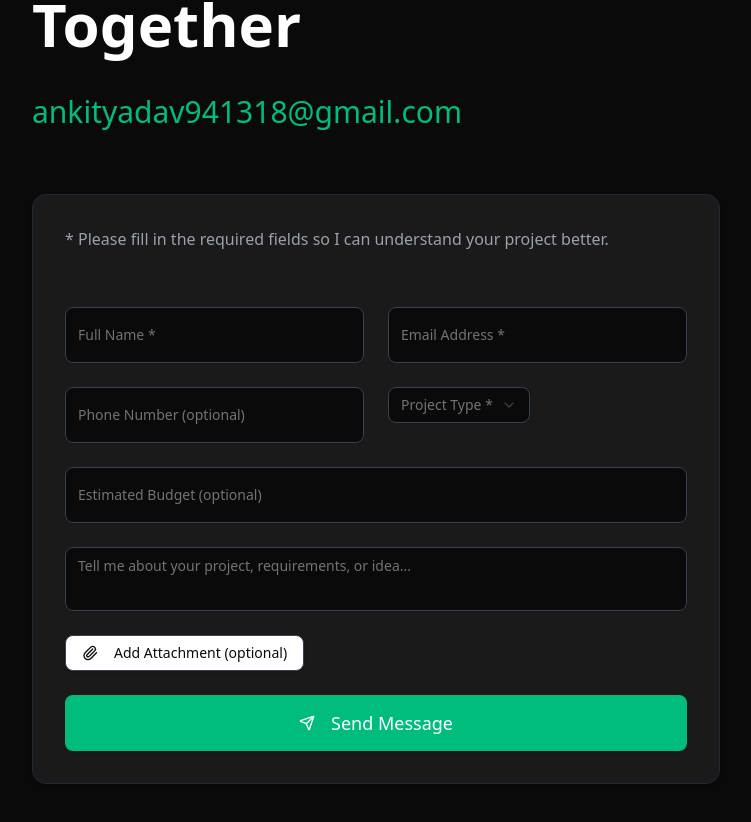
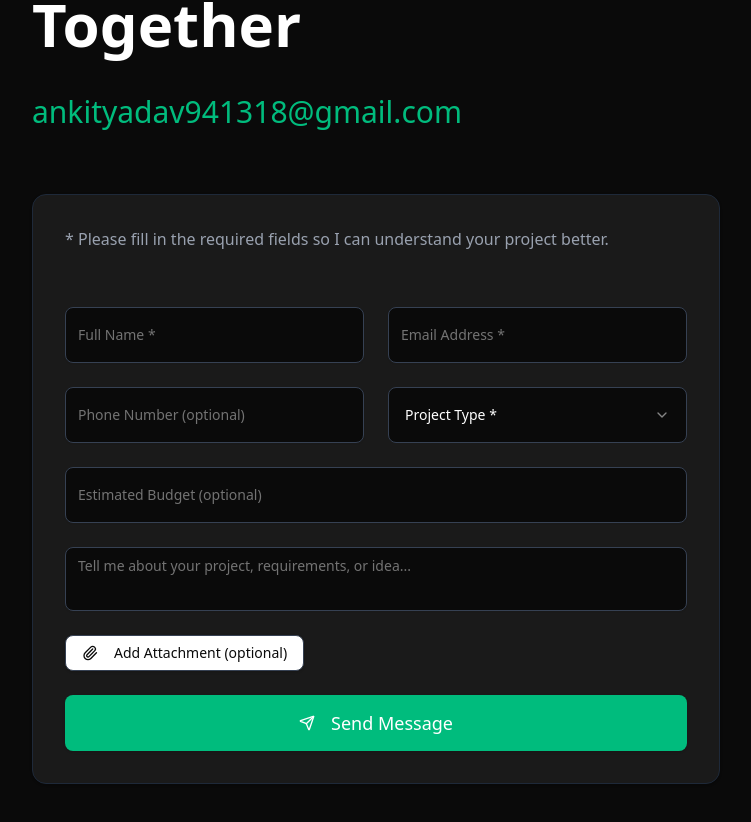
Before and after one commit to ankityadav966/PortFolio, a React (Vite) app: page / in a window 1280 px wide. Shown: the part 9294-10116 px from the top of the page, without its empty margins (416-1167 px from the left). Built offline with nearby package versions, Linux system fonts and the light colour scheme.

Commit message:
fix: correct ui components import path (case sensitive)

```diff
--- a/src/components/Portfolio/ContactSection.jsx
+++ b/src/components/Portfolio/ContactSection.jsx
@@ -8,7 +8,8 @@ import {
   SelectItem,
   SelectTrigger,
   SelectValue,
-} from "@/Components/ui/select";
+} from "@/components/ui/select";
+
 import { Card } from "@/components/ui/card";
 import { Send, Paperclip } from "lucide-react";
 import { toast } from "sonner";
--- a/src/components/ui/select.jsx
+++ b/src/components/ui/select.jsx
@@ -1,166 +1,74 @@
-import * as React from "react"
-import * as SelectPrimitive from "@radix-ui/react-select"
-import { CheckIcon, ChevronDownIcon, ChevronUpIcon } from "lucide-react"
+import * as React from "react";
+import * as SelectPrimitive from "@radix-ui/react-select";
+import { Check, ChevronDown } from "lucide-react";
+import { cn } from "@/lib/utils";
 
-import { cn } from "@/lib/utils"
+const Select = SelectPrimitive.Root;
 
-function Select({
-  ...props
-}) {
-  return <SelectPrimitive.Root data-slot="select" {...props} />;
-}
-
-function SelectGroup({
-  ...props
-}) {
-  return <SelectPrimitive.Group data-slot="select-group" {...props} />;
-}
-
-function SelectValue({
-  ...props
-}) {
-  return <SelectPrimitive.Value data-slot="select-value" {...props} />;
-}
-
-function SelectTrigger({
-  className,
-  size = "default",
-  children,
-  ...props
-}) {
-  return (
+const SelectTrigger = React.forwardRef(
+  ({ className, children, ...props }, ref) => (
     <SelectPrimitive.Trigger
-      data-slot="select-trigger"
-      data-size={size}
+      ref={ref}
       className={cn(
-        "border-input data-[placeholder]:text-muted-foreground [&_svg:not([class*='text-'])]:text-muted-foreground focus-visible:border-ring focus-visible:ring-ring/50 aria-invalid:ring-destructive/20 dark:aria-invalid:ring-destructive/40 aria-invalid:border-destructive dark:bg-input/30 dark:hover:bg-input/50 flex w-fit items-center justify-between gap-2 rounded-md border bg-transparent px-3 py-2 text-sm whitespace-nowrap shadow-xs transition-[color,box-shadow] outline-none focus-visible:ring-[3px] disabled:cursor-not-allowed disabled:opacity-50 data-[size=default]:h-9 data-[size=sm]:h-8 *:data-[slot=select-value]:line-clamp-1 *:data-[slot=select-value]:flex *:data-[slot=select-value]:items-center *:data-[slot=select-value]:gap-2 [&_svg]:pointer-events-none [&_svg]:shrink-0 [&_svg:not([class*='size-'])]:size-4",
+        "flex h-14 w-full items-center justify-between rounded-md border border-gray-700 bg-[#0a0a0a] px-4 text-sm text-white focus:outline-none focus:ring-2 focus:ring-emerald-500",
         className
       )}
-      {...props}>
+      {...props}
+    >
       {children}
-      <SelectPrimitive.Icon asChild>
-        <ChevronDownIcon className="size-4 opacity-50" />
+      <SelectPrimitive.Icon>
+        <ChevronDown className="h-4 w-4 opacity-50" />
       </SelectPrimitive.Icon>
     </SelectPrimitive.Trigger>
-  );
-}
+  )
+);
+SelectTrigger.displayName = "SelectTrigger";
 
-function SelectContent({
-  className,
-  children,
-  position = "popper",
-  align = "center",
-  ...props
-}) {
-  return (
+const SelectContent = React.forwardRef(
+  ({ className, children, ...props }, ref) => (
     <SelectPrimitive.Portal>
       <SelectPrimitive.Content
-        data-slot="select-content"
+        ref={ref}
         className={cn(
-          "bg-popover text-popover-foreground data-[state=open]:animate-in data-[state=closed]:animate-out data-[state=closed]:fade-out-0 data-[state=open]:fade-in-0 data-[state=closed]:zoom-out-95 data-[state=open]:zoom-in-95 data-[side=bottom]:slide-in-from-top-2 data-[side=left]:slide-in-from-right-2 data-[side=right]:slide-in-from-left-2 data-[side=top]:slide-in-from-bottom-2 relative z-50 max-h-(--radix-select-content-available-height) min-w-[8rem] origin-(--radix-select-content-transform-origin) overflow-x-hidden overflow-y-auto rounded-md border shadow-md",
-          position === "popper" &&
-            "data-[side=bottom]:translate-y-1 data-[side=left]:-translate-x-1 data-[side=right]:translate-x-1 data-[side=top]:-translate-y-1",
+          "relative z-50 min-w-[8rem] overflow-hidden rounded-md border border-gray-700 bg-[#1a1a1a] text-white shadow-md",
           className
         )}
-        position={position}
-        align={align}
-        {...props}>
-        <SelectScrollUpButton />
-        <SelectPrimitive.Viewport
-          className={cn("p-1", position === "popper" &&
-            "h-[var(--radix-select-trigger-height)] w-full min-w-[var(--radix-select-trigger-width)] scroll-my-1")}>
+        {...props}
+      >
+        <SelectPrimitive.Viewport className="p-1">
           {children}
         </SelectPrimitive.Viewport>
-        <SelectScrollDownButton />
       </SelectPrimitive.Content>
     </SelectPrimitive.Portal>
-  );
-}
+  )
+);
+SelectContent.displayName = "SelectContent";
 
-function SelectLabel({
-  className,
-  ...props
-}) {
-  return (
-    <SelectPrimitive.Label
-      data-slot="select-label"
-      className={cn("text-muted-foreground px-2 py-1.5 text-xs", className)}
-      {...props} />
-  );
-}
-
-function SelectItem({
-  className,
-  children,
-  ...props
-}) {
-  return (
+const SelectItem = React.forwardRef(
+  ({ className, children, ...props }, ref) => (
     <SelectPrimitive.Item
-      data-slot="select-item"
+      ref={ref}
       className={cn(
-        "focus:bg-accent focus:text-accent-foreground [&_svg:not([class*='text-'])]:text-muted-foreground relative flex w-full cursor-default items-center gap-2 rounded-sm py-1.5 pr-8 pl-2 text-sm outline-hidden select-none data-[disabled]:pointer-events-none data-[disabled]:opacity-50 [&_svg]:pointer-events-none [&_svg]:shrink-0 [&_svg:not([class*='size-'])]:size-4 *:[span]:last:flex *:[span]:last:items-center *:[span]:last:gap-2",
+        "relative flex cursor-pointer select-none items-center rounded-sm px-3 py-2 text-sm outline-none hover:bg-emerald-500/10 focus:bg-emerald-500/10",
         className
       )}
-      {...props}>
-      <span className="absolute right-2 flex size-3.5 items-center justify-center">
-        <SelectPrimitive.ItemIndicator>
-          <CheckIcon className="size-4" />
-        </SelectPrimitive.ItemIndicator>
-      </span>
+      {...props}
+    >
       <SelectPrimitive.ItemText>{children}</SelectPrimitive.ItemText>
+      <SelectPrimitive.ItemIndicator className="absolute right-2">
+        <Check className="h-4 w-4" />
+      </SelectPrimitive.ItemIndicator>
     </SelectPrimitive.Item>
-  );
-}
+  )
+);
+SelectItem.displayName = "SelectItem";
 
-function SelectSeparator({
-  className,
-  ...props
-}) {
-  return (
-    <SelectPrimitive.Separator
-      data-slot="select-separator"
-      className={cn("bg-border pointer-events-none -mx-1 my-1 h-px", className)}
-      {...props} />
-  );
-}
-
-function SelectScrollUpButton({
-  className,
-  ...props
-}) {
-  return (
-    <SelectPrimitive.ScrollUpButton
-      data-slot="select-scroll-up-button"
-      className={cn("flex cursor-default items-center justify-center py-1", className)}
-      {...props}>
-      <ChevronUpIcon className="size-4" />
-    </SelectPrimitive.ScrollUpButton>
-  );
-}
-
-function SelectScrollDownButton({
-  className,
-  ...props
-}) {
-  return (
-    <SelectPrimitive.ScrollDownButton
-      data-slot="select-scroll-down-button"
-      className={cn("flex cursor-default items-center justify-center py-1", className)}
-      {...props}>
-      <ChevronDownIcon className="size-4" />
-    </SelectPrimitive.ScrollDownButton>
-  );
-}
+const SelectValue = SelectPrimitive.Value;
 
 export {
   Select,
   SelectContent,
-  SelectGroup,
   SelectItem,
-  SelectLabel,
-  SelectScrollDownButton,
-  SelectScrollUpButton,
-  SelectSeparator,
   SelectTrigger,
   SelectValue,
-}
+};
```
